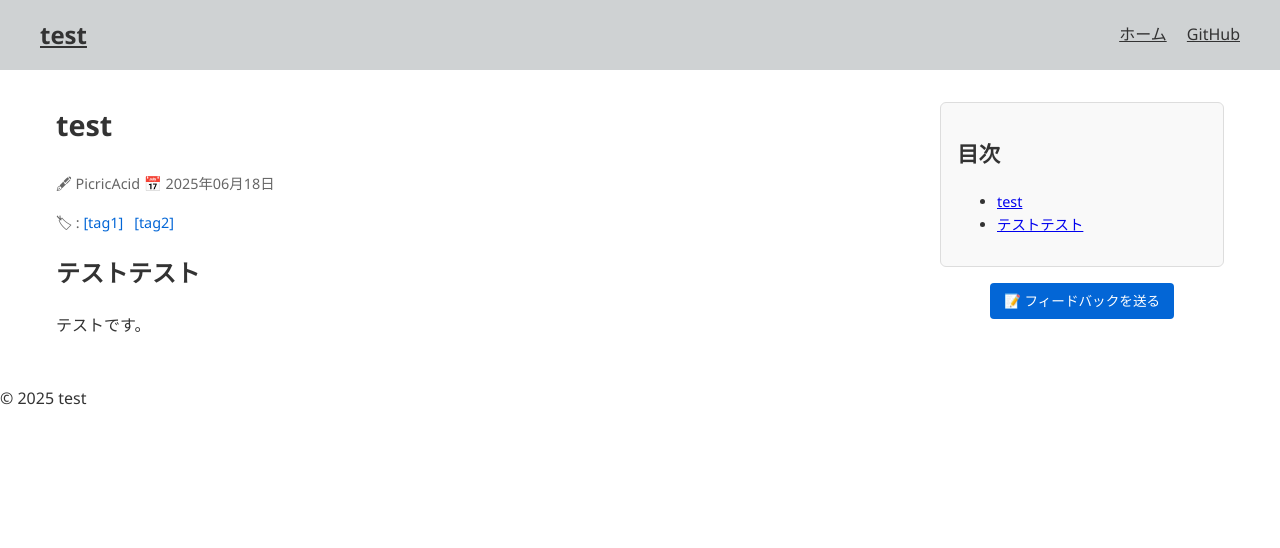
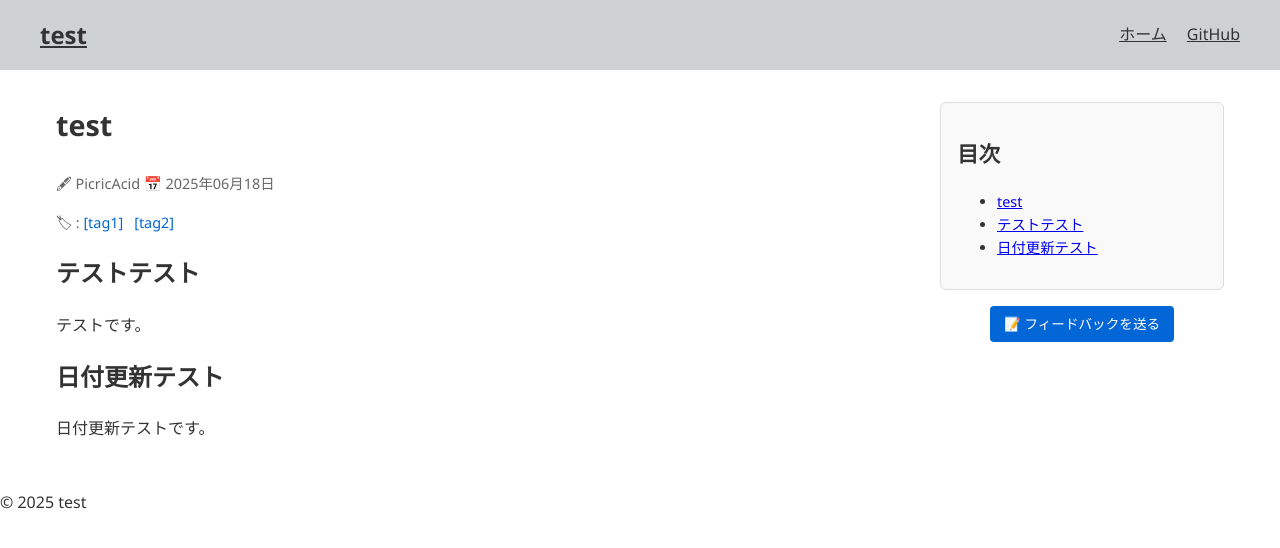
Before and after one commit to PicricAcid/pages_test, a Jekyll site: the page built from docs/contents/test.md, in a window 1280 px wide. Shown: the top 548 px of the page. Built offline with Jekyll 4.4.1, drawn with Linux system fonts in a browser that asks for light colours; our own code applies the rules of GitHub Pages for plain Markdown files; comment, search, counter and statistics services are not loaded.

Commit message:
test # コミットメッセージを記述してください

```diff
--- a/docs/contents/test.md
+++ b/docs/contents/test.md
@@ -2,9 +2,12 @@
 title: "test"
 author: "PicricAcid"
 date: "2025-06-18"
-lastmod: "2025-06-18"
+lastmod: 2025-07-09
 tags: ["tag1", "tag2"]
 ---
 
 ## テストテスト
 テストです。
+
+## 日付更新テスト
+日付更新テストです。
```
